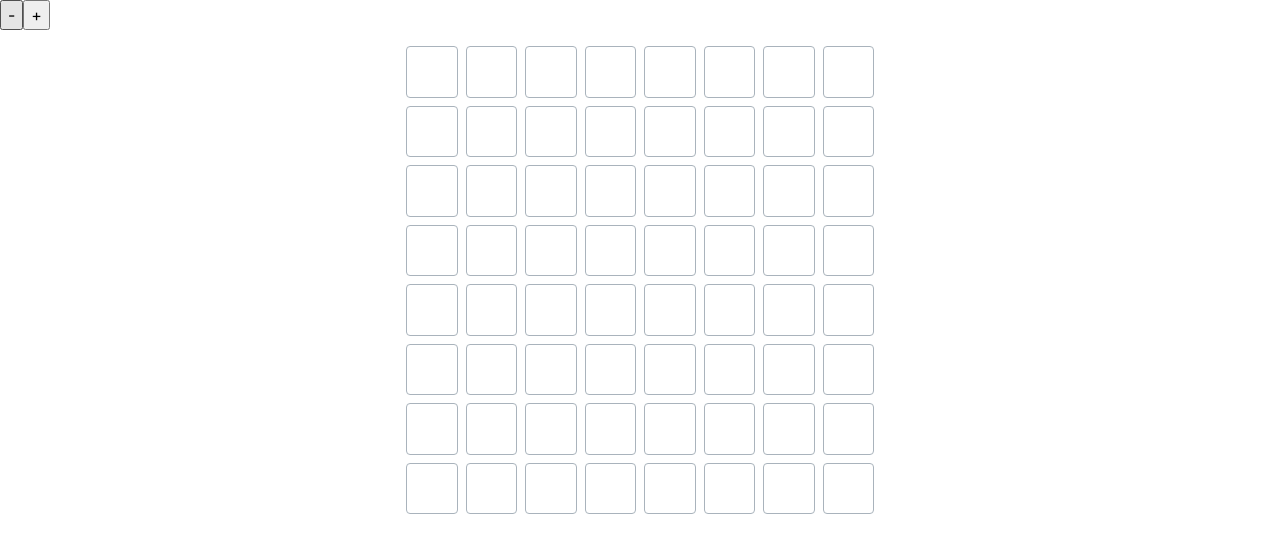
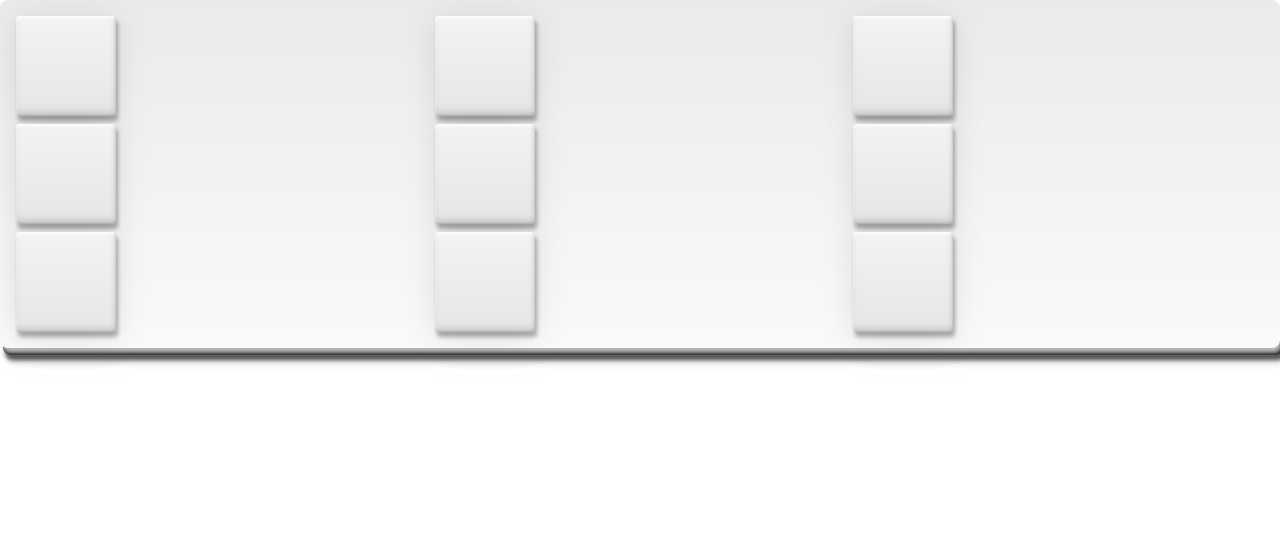
Before and after one commit to philNelson-jpn/phidget, a Next.js app: page /components/bubblewrap in a window 1280 px wide. Shown: the top 552 px of the page. Built offline with nearby package versions, Linux system fonts and the light colour scheme.

Commit message:
complete 9x9 bubble grid with interactive clicks and shadows

```diff
--- a/src/app/components/bubblewrap/page.js
+++ b/src/app/components/bubblewrap/page.js
@@ -3,63 +3,142 @@ import React from 'react'
 import styles from './page.module.css'
 import { range } from '../../../app/utlis'
 
+const boxes = [
+	{
+		id: 1,
+		on: true,
+	},
+	{
+		id: 2,
+		on: true,
+	},
+	{
+		id: 3,
+		on: true,
+	},
+	{
+		id: 4,
+		on: true,
+	},
+	{
+		id: 5,
+		on: true,
+	},
+	{
+		id: 6,
+		on: true,
+	},
+	{
+		id: 7,
+		on: true,
+	},
+	{
+		id: 8,
+		on: true,
+	},
+	{
+		id: 9,
+		on: true,
+	},
+]
+
 export default function BubbleWrap() {
-	const [numRows, setNumRows] = React.useState(8)
-	const [numCols, setNumCols] = React.useState(8)
+	const [squares, setSquares] = React.useState(boxes)
 
-	const id = React.useId()
-	const [isOn, setIsOn] = React.useState(false)
-
-	function increaseNumRows() {
-		setNumRows((prevNum) => prevNum + 1)
-		setNumCols((prevNum) => prevNum + 1)
+	// function + map
+	function toggleBox(id) {
+		const nextSquares = squares.map((square) =>
+			square.id === id ? { ...square, on: !square.on } : square
+		)
+		setSquares(nextSquares)
 	}
 
-	function decreaseNumRows() {
-		if (numRows <= 1) {
-			return
-		}
-		setNumRows((prevNum) => prevNum - 1)
-		setNumCols((prevNum) => prevNum - 1)
+	const squareElements = squares.map((square) => (
+		<Box
+			key={square.id}
+			on={square.on}
+			toggleBox={() => toggleBox(square.id)}
+		/>
+	))
+
+	return <div className={styles.grid}>{squareElements}</div>
+}
+
+export function Box({ on, toggleBox }) {
+	const onStyles = {
+		background: 'linear-gradient(#F3F3F3, #E6E6E6)',
+		boxShadow:
+			'inset -1px -1px 2px hsla(0, 0%, 0%, 0.16), inset 0px 2px 3px hsla(0, 0%, 100%, 1), inset -1px -4px 6px  hsla(0, 0%, 0%, .12)',
+		filter:
+			'drop-shadow(2px 5px 2px hsla(0, 0%, 0%, 0.3)) drop-shadow(0px 4px 16px hsla(0, 0%, 0%, 0.1))',
+	}
+	const offStyles = {
+		background: 'linear-gradient(#E6E6E6, #F3F3F3)',
+		boxShadow:
+			'inset 1px 1px 2px hsla(0, 0%, 100%, 0.9), inset 1px 1px 6px  hsla(0, 0%, 0%, .6), inset 2px 4px 8px  hsla(0, 0%, 0%, .2)',
+		filter:
+			'drop-shadow(0px 0px 0px hsla(0, 0%, 0%, 0)) drop-shadow(0px 0px 0px hsla(0, 0%, 0%, 0))',
+	}
+	const boxStyles = {
+		background: on ? `${onStyles.background}` : `${offStyles.background}`,
+		filter: on ? `${onStyles.filter}` : `${offStyles.filter}`,
+		boxShadow: on ? `${onStyles.boxShadow}` : `${offStyles.boxShadow}`,
 	}
 
-	// React.useEffect(() => {
-	// 	// Ignore renders that happen because the
-	// 	// checkbox is flipped on. We only want to
-	// 	// respond when it's flipped *off*.
-	// 	if (isOn) {
-	// 		return
-	// 	}
-
-	// 	// Flip the checkbox back on in 500ms...
-	// 	const timeoutId = window.setTimeout(() => {
-	// 		setIsOn(true)
-	// 	}, 1500)
-
-	// 	return () => {
-	// 		// ...Unless the 'isOn' property changes
-	// 		// before that time has elapsed, OR the
-	// 		// component happens to unmount:
-	// 		window.clearTimeout(timeoutId)
-	// 	}
-	// }, [isOn])
-
 	return (
-		<>
-			<div className={styles.buttonGroup}>
-				<button onClick={decreaseNumRows}>-</button>
-				<button onClick={increaseNumRows}>+</button>
-			</div>
-			<div className={styles.grid}>
-				{range(numRows).map((rowIndex) => (
-					<div key={rowIndex} className={styles.row}>
-						{range(numCols).map((colIndex) => {
-							const colId = `${id}-${colIndex}-${rowIndex}`
-							return <div key={colId} className={styles.cell} />
-						})}
-					</div>
-				))}
-			</div>
-		</>
+		<div style={boxStyles} className={styles.cell} onClick={toggleBox}></div>
 	)
 }
+
+// export default function BubbleWrap() {
+// 	const [numRows, setNumRows] = React.useState(8)
+// 	const [numCols, setNumCols] = React.useState(8)
+
+// 	const id = React.useId()
+// 	const [isOn, setIsOn] = React.useState(false)
+
+// 	function increaseNumRows() {
+// 		setNumRows((prevNum) => prevNum + 1)
+// 		setNumCols((prevNum) => prevNum + 1)
+// 	}
+
+// 	function decreaseNumRows() {
+// 		if (numRows <= 1) {
+// 			return
+// 		}
+// 		setNumRows((prevNum) => prevNum - 1)
+// 		setNumCols((prevNum) => prevNum - 1)
+// 	}
+
+// 	return (
+// 		<>
+// 			<div className={styles.buttonGroup}>
+// 				<button onClick={decreaseNumRows}>-</button>
+// 				<button onClick={increaseNumRows}>+</button>
+// 			</div>
+// 			<div className={styles.grid}>
+// 				{range(numRows).map((rowIndex) => (
+// 					<div key={rowIndex} className={styles.row}>
+// 						{range(numCols).map((colIndex) => {
+// 							const colId = `${id}-${colIndex}-${rowIndex}`
+// 							return (
+// 								<div
+// 									style={{
+// 										display: 'grid',
+// 										placeItems: 'center',
+// 										fontSize: '1.25rem',
+// 										color: 'black'
+// 									}}
+// 									key={colId}
+// 									className={styles.cell}
+// 								>
+// 									{(rowIndex + 1) * (colIndex + 1)}
+// 								</div>
+// 							)
+// 						})}
+// 					</div>
+// 				))}
+// 			</div>
+// 		</>
+// 	)
+// }
--- a/src/app/components/bubblewrap/page.module.css
+++ b/src/app/components/bubblewrap/page.module.css
@@ -1,27 +1,30 @@
 .grid {
 	--spacing: 8px;
-	display: flex;
-	flex-direction: column;
+	display: grid;
+	grid-template-columns: repeat(3, 1fr);
 	gap: var(--spacing);
 	padding: 16px;
-	background: white;
+	background: linear-gradient(hwb(0 92% 8%), hsl(0, 0%, 98%));
 	border-radius: 8px;
-	width: 500px;
+	width: 1fr;
 	margin: 0 auto;
+	filter: drop-shadow(2px 5px 2px hsla(0, 0%, 100%, 0.7))
+		drop-shadow(2px 6px 1px hsla(0, 0%, 90%, 0.1))
+		drop-shadow(3px 7px 0px hsla(0, 0%, 0%, 1));
 }
 
-.row {
-    display: flex;
+/* .row {
+	display: flex;
 	gap: var(--spacing);
-}
+} */
 
 .cell {
-    flex: 1;
-    aspect-ratio: 1 / 1;
-    border: 1px solid hsl(210deg 12% 70%);
-    border-radius: 4px;
+	flex: 1;
+	aspect-ratio: 1 / 1;
+	border-radius: 4px;
+	height: 100px;
 }
 
 .cell:hover {
-    background: hsl(210deg 20% 80%);
+	cursor: pointer;
 }
```
